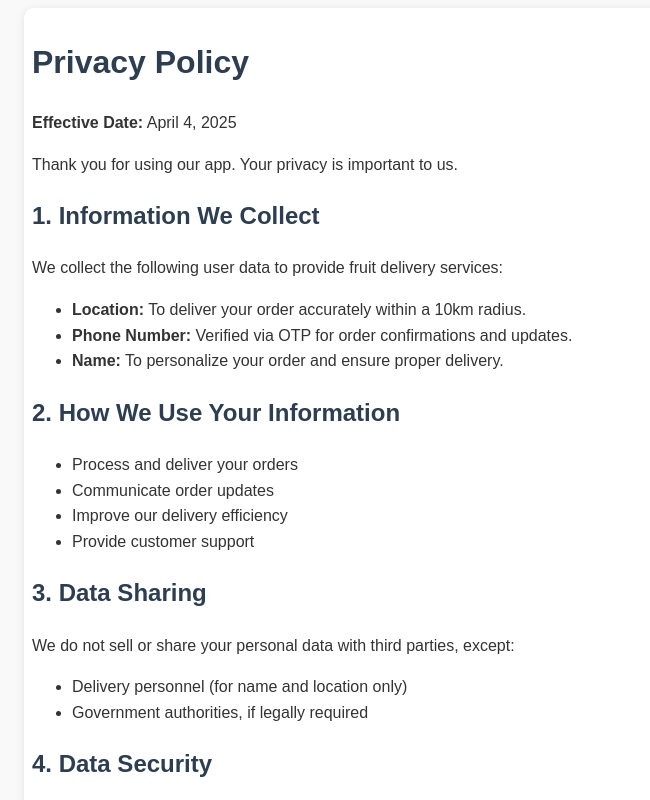
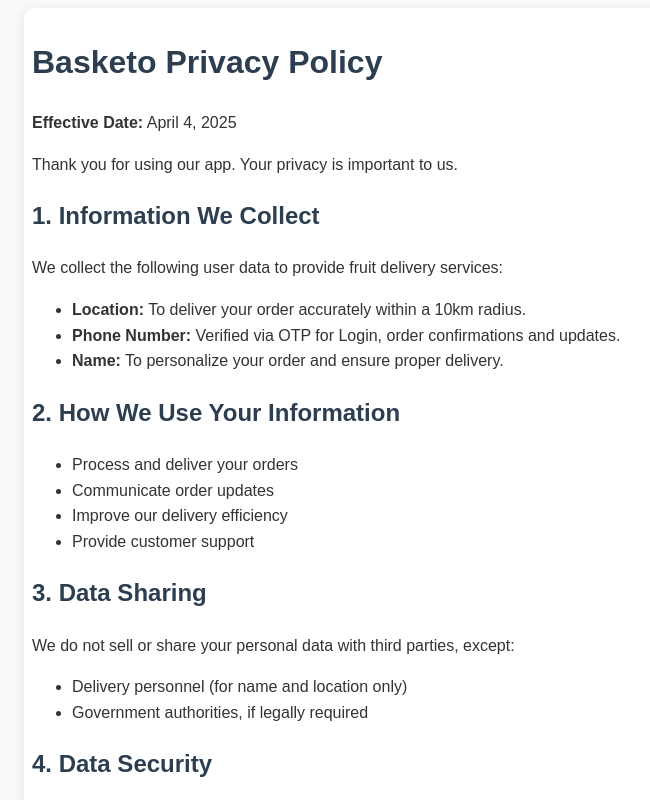
Before and after one commit to Fruits12/basketo, a plain HTML site: page index.html in a window 1280 px wide. Shown: the top 800 px of the page, without its empty margins (108-758 px from the left). Drawn offline with Linux system fonts and the light colour scheme.

Commit message:
Update index.html

```diff
--- a/index.html
+++ b/index.html
@@ -27,7 +27,7 @@
 </head>
 <body>
   <div class="container">
-    <h1>Privacy Policy</h1>
+    <h1> Basketo Privacy Policy</h1>
     <p><strong>Effective Date:</strong> April 4, 2025</p>
 
     <p>Thank you for using our app. Your privacy is important to us.</p>
@@ -36,7 +36,7 @@
     <p>We collect the following user data to provide fruit delivery services:</p>
     <ul>
       <li><strong>Location:</strong> To deliver your order accurately within a 10km radius.</li>
-      <li><strong>Phone Number:</strong> Verified via OTP for order confirmations and updates.</li>
+      <li><strong>Phone Number:</strong> Verified via OTP for Login, order confirmations and updates.</li>
       <li><strong>Name:</strong> To personalize your order and ensure proper delivery.</li>
     </ul>
 
```
